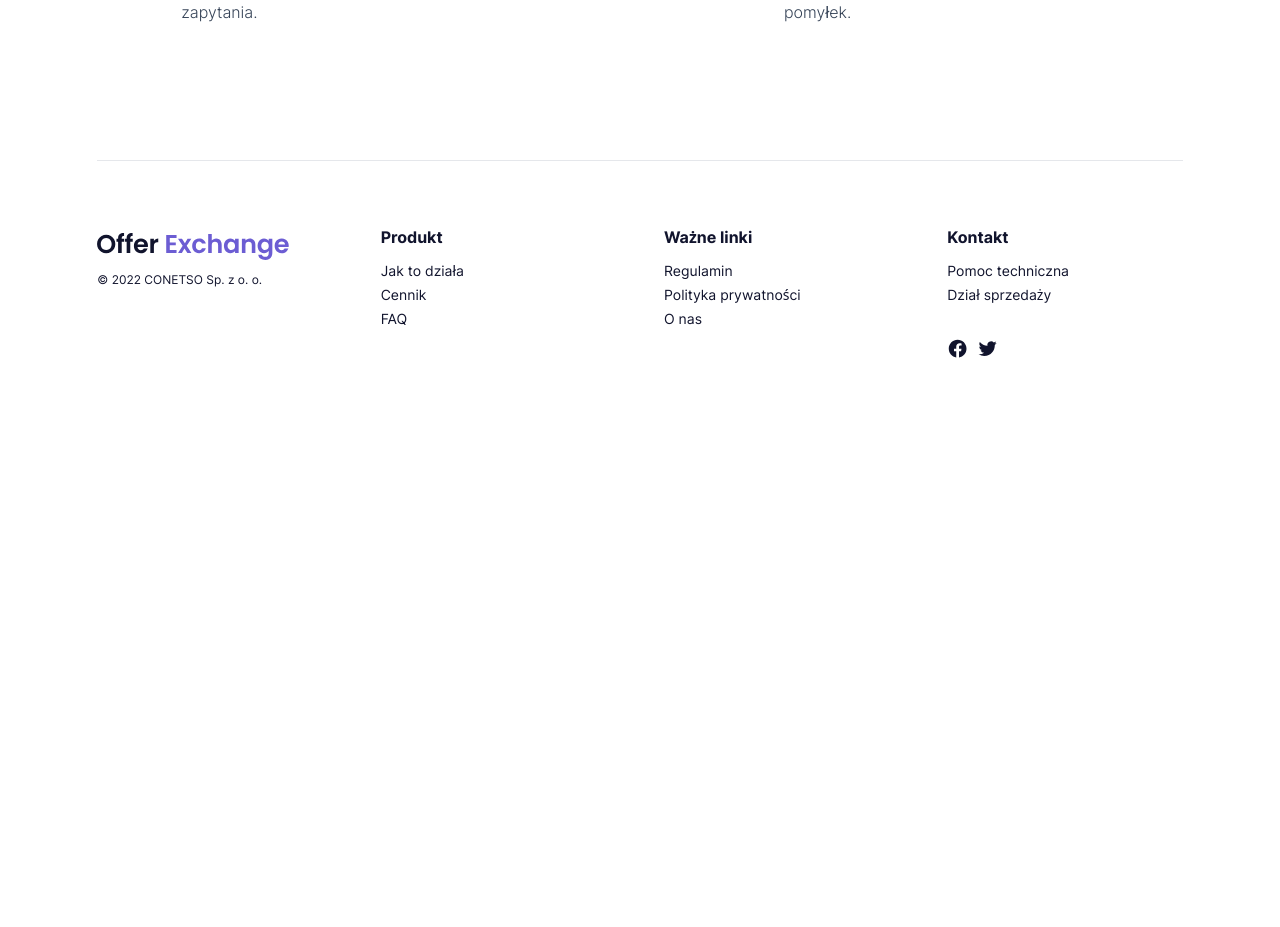
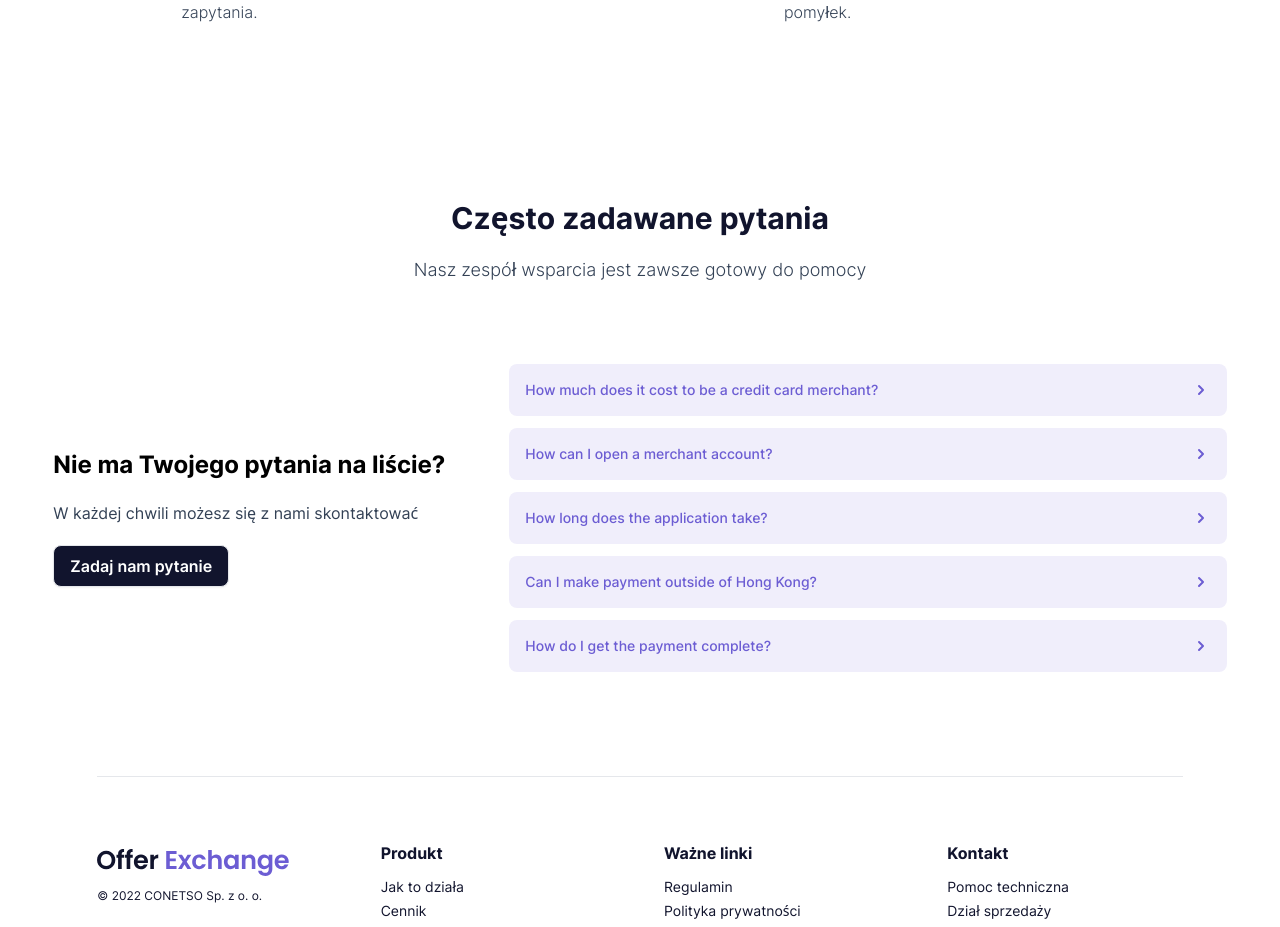
Before and after one commit to snax4a/offerexchange.net, a Next.js app: page / in a window 1280 px wide. Shown: the part 760-1687 px from the top of the page. Before the commit the page ends 1175 px from the top, so only its background shows below. Built offline with nearby package versions, Linux system fonts and the light colour scheme.

Commit message:
feat: add faq section

```diff
--- a/package.json
+++ b/package.json
@@ -20,6 +20,8 @@
     "prepare": "husky install"
   },
   "dependencies": {
+    "@headlessui/react": "^1.6.4",
+    "@heroicons/react": "^1.0.6",
     "body-scroll-lock": "4.0.0-beta.0",
     "clsx": "1.1.1",
     "next": "12.1.6",
--- a/src/components/links/ButtonLink.tsx
+++ b/src/components/links/ButtonLink.tsx
@@ -24,14 +24,14 @@ const ButtonLink = React.forwardRef<HTMLAnchorElement, ButtonLinkProps>(
         ref={ref}
         {...rest}
         className={clsxm(
-          'inline-flex items-center rounded px-4 py-2 font-semibold',
+          'inline-flex items-center rounded-lg px-4 py-2 font-semibold',
           'focus-visible:ring-primary-500 focus:outline-none focus-visible:ring',
           'shadow-sm',
           'transition-colors duration-75',
           //#region  //*=========== Variants ===========
           [
             variant === 'primary' && [
-              'bg-primary-500 text-white',
+              'bg-primary text-white',
               'border-primary-600 border',
               'hover:bg-primary-600 hover:text-white',
               'active:bg-primary-500',
--- a/src/pages/index.tsx
+++ b/src/pages/index.tsx
@@ -2,6 +2,7 @@ import * as React from 'react';
 
 import Page from '@/components/layout/Page';
 import Seo from '@/components/Seo';
+import FAQ from '@/sections/FAQ';
 import Features from '@/sections/Features';
 
 export default function HomePage() {
@@ -9,6 +10,7 @@ export default function HomePage() {
     <Page>
       <Seo />
       <Features />
+      <FAQ />
     </Page>
   );
 }
--- /dev/null
+++ b/src/sections/FAQ.tsx
@@ -0,0 +1,140 @@
+import { Disclosure, Transition } from '@headlessui/react';
+import { ChevronUpIcon } from '@heroicons/react/solid';
+import clsx from 'clsx';
+import React from 'react';
+
+import BlockTitle from '@/components/BlockTitle';
+import Container from '@/components/Container';
+import ButtonLink from '@/components/links/ButtonLink';
+
+interface AccordionItem {
+  isExpanded: boolean;
+  title: string;
+  contents: string | React.ReactNode;
+}
+
+const accordionData: AccordionItem[] = [
+  {
+    isExpanded: false,
+    title: 'How much does it cost to be a credit card merchant?',
+    contents: (
+      <div>
+        For our recent trip to S.A. I booked several accommodation thru SA Places. I just
+        wanted to tell you that everything worked out perfectly with all the bookings and
+        also your booking was very quick and professional. I hope I have the opportunity
+        to re-visit South Africa soon, I will then make my bookings with your company
+        again. I will also recommend
+      </div>
+    ),
+  },
+  {
+    isExpanded: true,
+    title: 'How can I open a merchant account?',
+    contents: (
+      <div>
+        For our recent trip to S.A. I booked several accommodation thru SA Places. I just
+        wanted to tell you that everything worked out perfectly with all the bookings and
+        also your booking was very quick and professional. I hope I have the opportunity
+        to re-visit South Africa soon, I will then make my bookings with your company
+        again. I will also recommend
+      </div>
+    ),
+  },
+  {
+    isExpanded: false,
+    title: 'How long does the application take?',
+    contents: (
+      <div>
+        For our recent trip to S.A. I booked several accommodation thru SA Places. I just
+        wanted to tell you that everything worked out perfectly with all the bookings and
+        also your booking was very quick and professional. I hope I have the opportunity
+        to re-visit South Africa soon, I will then make my bookings with your company
+        again. I will also recommend
+      </div>
+    ),
+  },
+  {
+    isExpanded: false,
+    title: 'Can I make payment outside of Hong Kong?',
+    contents: (
+      <div>
+        For our recent trip to S.A. I booked several accommodation thru SA Places. I just
+        wanted to tell you that everything worked out perfectly with all the bookings and
+        also your booking was very quick and professional. I hope I have the opportunity
+        to re-visit South Africa soon, I will then make my bookings with your company
+        again. I will also recommend
+      </div>
+    ),
+  },
+  {
+    isExpanded: false,
+    title: 'How do I get the payment complete?',
+    contents: (
+      <div>
+        For our recent trip to S.A. I booked several accommodation thru SA Places. I just
+        wanted to tell you that everything worked out perfectly with all the bookings and
+        also your booking was very quick and professional. I hope I have the opportunity
+        to re-visit South Africa soon, I will then make my bookings with your company
+        again. I will also recommend
+      </div>
+    ),
+  },
+];
+
+export default function FAQ() {
+  return (
+    <section id='faq' className='pb-16'>
+      <Container>
+        <BlockTitle
+          title='Często zadawane pytania'
+          subtitle='Nasz zespół wsparcia jest zawsze gotowy do pomocy'
+        />
+
+        <div className='grid grid-cols-1 items-center gap-14 lg:grid-cols-[400px_1fr]'>
+          <div className='grow space-y-3'>
+            {accordionData.map((item: AccordionItem) => (
+              <Disclosure key={item.title}>
+                {({ open }) => (
+                  <>
+                    <Disclosure.Button className='focus-visible:ring-seconrady flex w-full justify-between rounded-lg bg-secondary/10 p-4 text-left text-sm font-medium text-secondary hover:bg-secondary/20 focus:outline-none focus-visible:ring focus-visible:ring-opacity-75'>
+                      <span>{item.title}</span>
+                      <ChevronUpIcon
+                        className={clsx(
+                          'h-5 w-5 transform text-secondary duration-150 ',
+                          {
+                            'rotate-180': open,
+                            'rotate-90': !open,
+                          }
+                        )}
+                      />
+                    </Disclosure.Button>
+                    <Transition
+                      enter='transition duration-200 ease-out'
+                      enterFrom='transform scale-95 opacity-0'
+                      enterTo='transform scale-100 opacity-100'
+                      leave='transition duration-75 ease-out'
+                      leaveFrom='transform scale-100 opacity-100'
+                      leaveTo='transform scale-95 opacity-0'
+                    >
+                      <Disclosure.Panel className='px-4 pt-4 pb-2 text-sm text-slate-700'>
+                        {item.contents}
+                      </Disclosure.Panel>
+                    </Transition>
+                  </>
+                )}
+              </Disclosure>
+            ))}
+          </div>
+
+          <div className='space-y-3 text-center lg:order-first lg:space-y-5 lg:text-left'>
+            <h3>Nie ma Twojego pytania na liście?</h3>
+            <p className='text-slate-700'>
+              W każdej chwili możesz się z nami skontaktować
+            </p>
+            <ButtonLink href='/support'>Zadaj nam pytanie</ButtonLink>
+          </div>
+        </div>
+      </Container>
+    </section>
+  );
+}
--- a/src/styles/globals.css
+++ b/src/styles/globals.css
@@ -35,7 +35,7 @@
     font-family: 'Inter';
     font-style: normal;
     font-weight: 100 900;
-    font-display: optional;
+    font-display: fallback;
     src: url('/fonts/inter-var-latin.woff2') format('woff2');
     unicode-range: U+0000-00FF, U+0131, U+0152-0153, U+02BB-02BC, U+02C6, U+02DA, U+02DC,
       U+2000-206F, U+2074, U+20AC, U+2122, U+2191, U+2193, U+2212, U+2215, U+FEFF, U+FFFD;
```
Also changed, not shown: 1 other file (tests, documents, lock files or other folders).
